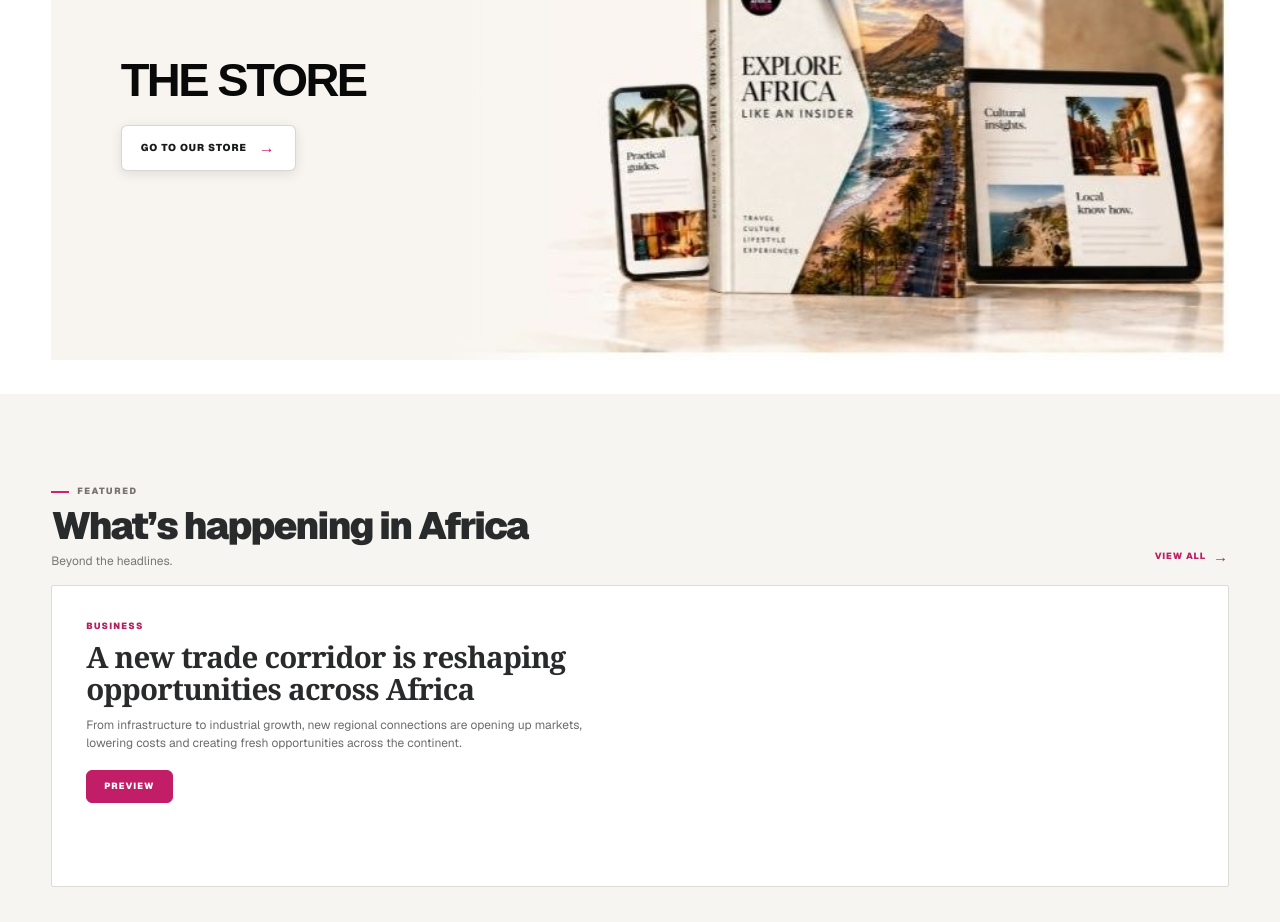
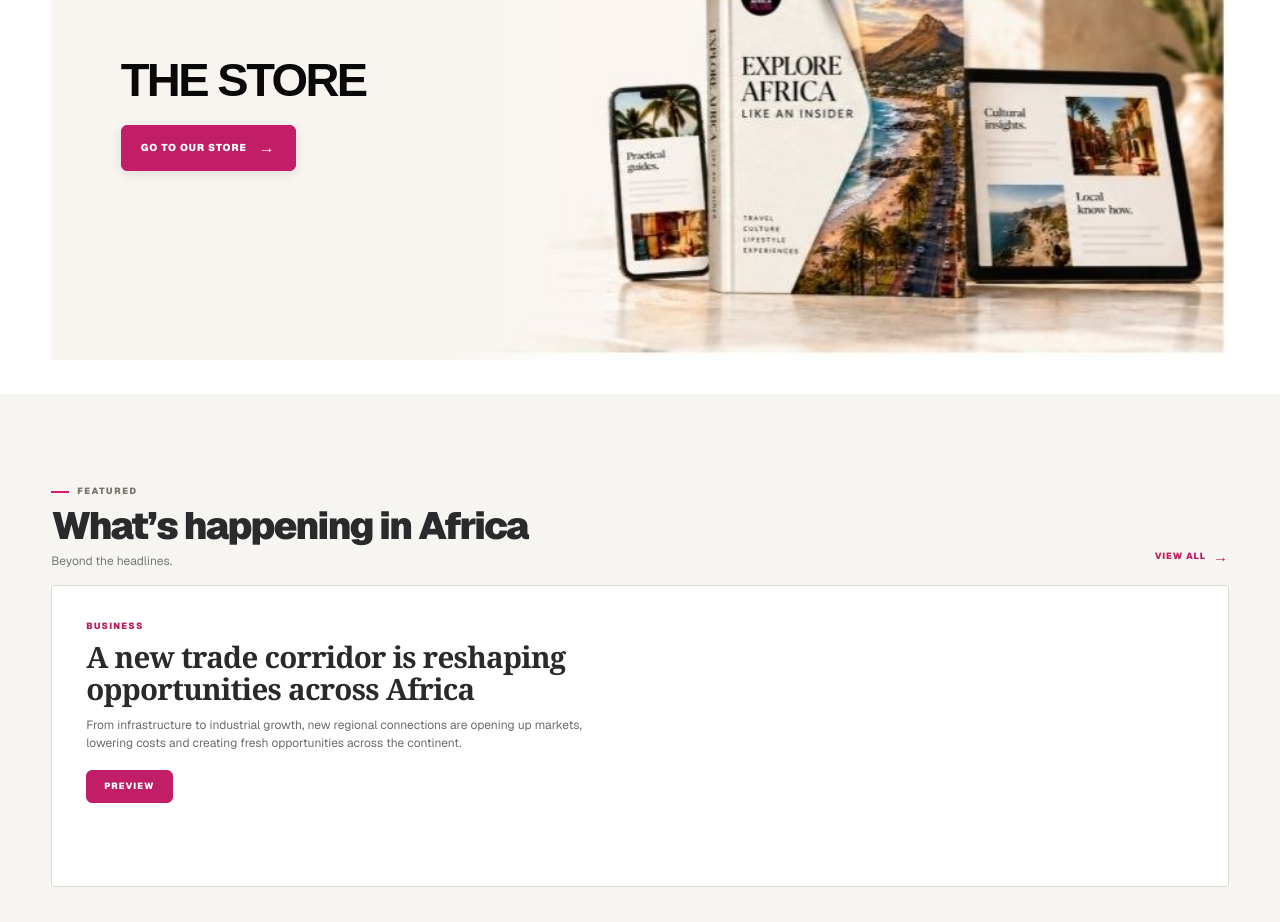
Before and after one commit to MrDan001/Africa-Plug, a Next.js app: page / in a window 1280 px wide. Shown: the part 2700-3622 px from the top of the page. Built offline with nearby package versions, Linux system fonts and the light colour scheme; no server answers.

Commit message:
Set Store CTA to TAP pink with white text

```diff
--- a/src/components/home/homepage-reference.css
+++ b/src/components/home/homepage-reference.css
@@ -715,20 +715,20 @@
   justify-content: center;
   gap: 12px;
   padding: 0 19px;
-  border: 1px solid rgb(34 34 34 / 18%);
+  border: 1px solid #c21e67;
   border-radius: 6px;
-  background: #fff;
+  background: #c21e67;
   box-shadow: 0 3px 12px rgb(20 20 20 / 10%);
-  color: #17191c;
+  color: #fff;
   font-size: 10px;
   font-weight: 900;
   letter-spacing: .09em;
   line-height: 1;
   text-decoration: none;
-  transition: background-color .18s ease, border-color .18s ease, color .18s ease, transform .18s ease;
+  transition: background-color .18s ease, border-color .18s ease, transform .18s ease;
 }
 .homepage-store-banner-cta span {
-  color: #c21e67;
+  color: #fff;
   font-size: 16px;
   line-height: 1;
 }
```
